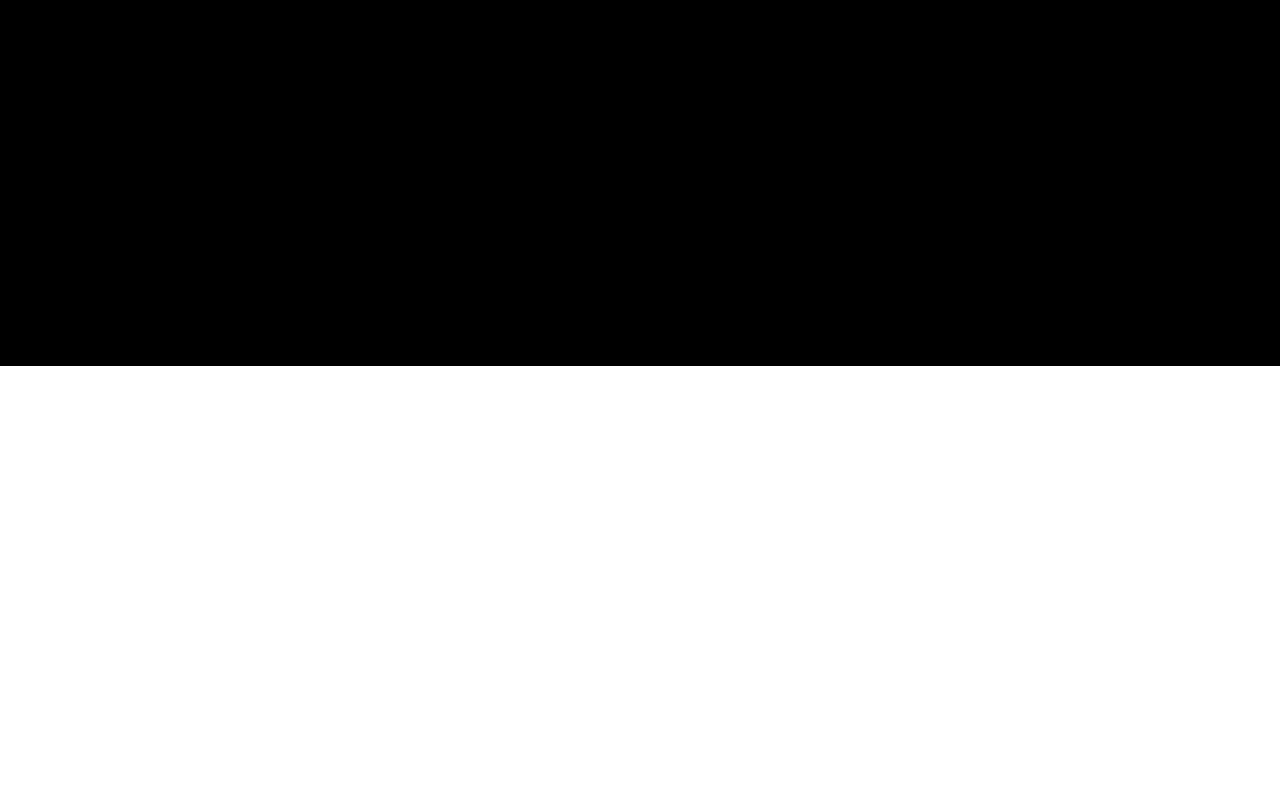
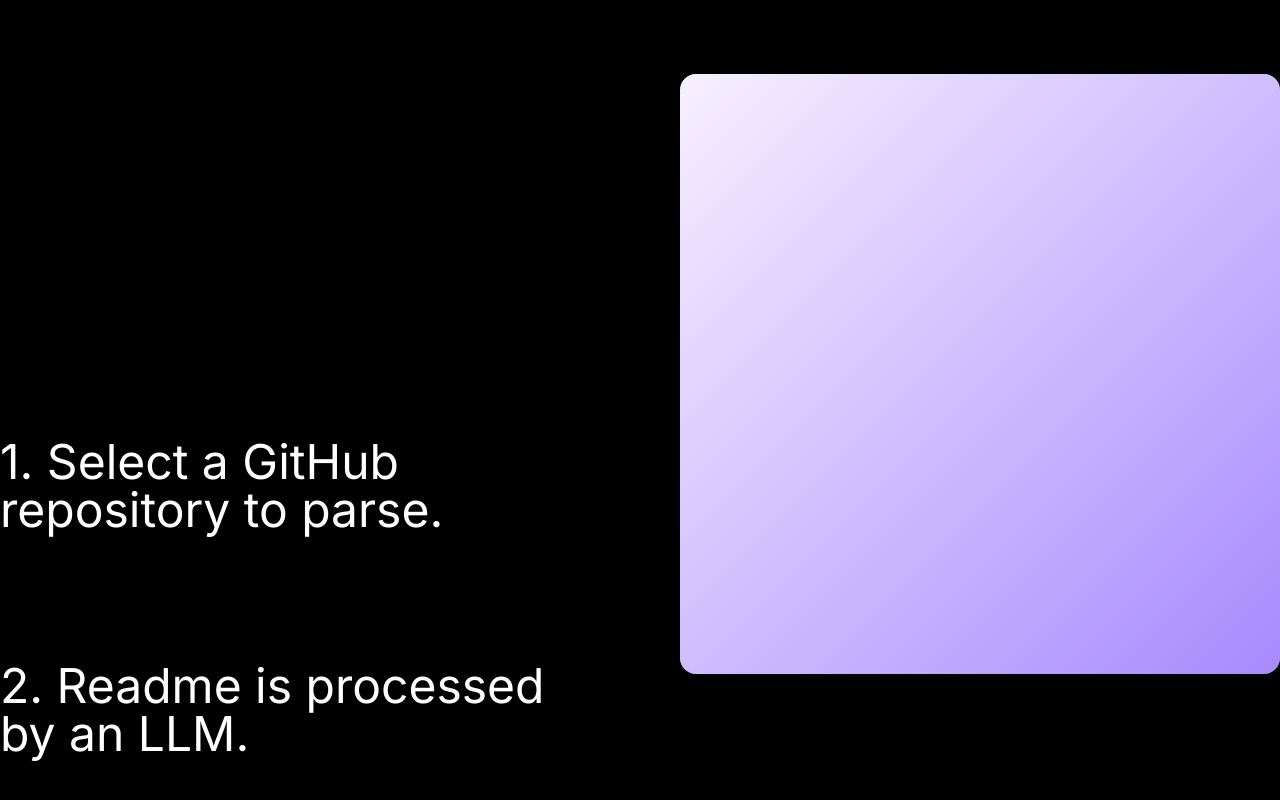
Before and after one commit to kashyaprajan11/ai-file-reader, a Next.js app in the folder apps/frontend/: page / in a window 1280 px wide. Shown: the part 434-1234 px from the top of the page. Before the commit the page ends 800 px from the top, so only its background shows below. Built offline with nearby package versions, Linux system fonts and the light colour scheme; no server answers.

Commit message:
Working on the how it works section in homepage

```diff
--- a/apps/frontend/app/globals.css
+++ b/apps/frontend/app/globals.css
@@ -5,6 +5,7 @@
 body {
   background-color: #000;
   min-height: 100vh;
+  color: #fff;
 }
 
 .error {
--- a/apps/frontend/app/layout.tsx
+++ b/apps/frontend/app/layout.tsx
@@ -19,6 +19,12 @@
 }>) {
   return (
     <html lang="en">
+      <head>
+        <link
+          rel="stylesheet"
+          href="https://cdnjs.cloudflare.com/ajax/libs/font-awesome/6.0.0-beta3/css/all.min.css"
+        />
+      </head>
       <body className={inter.className}>
         <AppProvider>
           <Navbar />
--- a/apps/frontend/app/page.tsx
+++ b/apps/frontend/app/page.tsx
@@ -1,5 +1,13 @@
 "use client";
+import ScrollSplitSection from "@/components/ScrollSplitSection";
 
 export default function Home() {
-  return <div>Index page </div>;
+  return (
+    <div>
+      <p>Hello</p>
+      <div className="h-[40vh]" />
+      <ScrollSplitSection />
+      <div className="h-[80vh]" />
+    </div>
+  );
 }
--- /dev/null
+++ b/apps/frontend/components/ScrollSplitSection/FeatureCard.tsx
@@ -0,0 +1,52 @@
+"use client";
+import classNames from "classnames";
+
+type FeatureCardProps = {
+  gradient: string;
+  children: React.ReactNode;
+};
+
+export default function FeatureCard({ children, gradient }: FeatureCardProps) {
+  return (
+    <div
+      className={classNames(
+        "h-full w-full rounded-2xl bg-gradient-to-br",
+        gradient
+      )}
+    >
+      {children}
+    </div>
+  );
+}
+
+export function RepositoryParse() {
+  return (
+    <FeatureCard gradient="from-[#f7f0ff] to-[#a78afe]">
+      This is first step
+    </FeatureCard>
+  );
+}
+
+export function ReadmeLLM() {
+  return (
+    <FeatureCard gradient="from-[] to-[]">This is second step</FeatureCard>
+  );
+}
+
+export function EmbeddingsGenerate() {
+  return (
+    <FeatureCard gradient="from-[] to-[]">This is second step</FeatureCard>
+  );
+}
+
+export function UserQuestions() {
+  return (
+    <FeatureCard gradient="from-[] to-[]">This is second step</FeatureCard>
+  );
+}
+
+export function GetAnswer() {
+  return (
+    <FeatureCard gradient="from-[] to-[]">This is second step</FeatureCard>
+  );
+}
--- /dev/null
+++ b/apps/frontend/components/ScrollSplitSection/FeatureTitle.tsx
@@ -0,0 +1,26 @@
+"use client";
+
+import React from "react";
+import { useInView } from "framer-motion";
+import classNames from "classnames";
+
+type Props = {
+  children: React.ReactNode;
+};
+
+export default function FeatureTitle({ children }: Props) {
+  const ref = React.useRef<HTMLParagraphElement>(null);
+  const isInView = useInView(ref, { margin: "-50% 0px -50% 0px" });
+
+  return (
+    <p
+      ref={ref}
+      className={classNames(
+        "text-5xl py-16 transition-colors",
+        isInView ? "text-white" : "text-gray-900"
+      )}
+    >
+      {children}
+    </p>
+  );
+}
--- /dev/null
+++ b/apps/frontend/components/ScrollSplitSection/index.tsx
@@ -0,0 +1,31 @@
+"use client";
+import React from "react";
+
+import FeatureTitle from "./FeatureTitle";
+import FeatureCard from "./FeatureCard";
+import { features } from "./sectionData";
+
+function ScrollSplitSection() {
+  return (
+    <div className="flex w-full gap-20 items-start">
+      <div className="w-full py-[50vh]">
+        <ul>
+          {features.map((feature) => (
+            <li>
+              <FeatureTitle>{feature.title}</FeatureTitle>
+            </li>
+          ))}
+        </ul>
+      </div>
+      <div className="w-full sticky top-0 h-screen flex items-center">
+        <div className="w-full aspect-square bg-gray-600 rounded-2xl">
+          <FeatureCard gradient="from-[#f7f0ff] to-[#a78afe]">
+            <span />
+          </FeatureCard>
+        </div>
+      </div>
+    </div>
+  );
+}
+
+export default ScrollSplitSection;
--- /dev/null
+++ b/apps/frontend/components/ScrollSplitSection/sectionData.ts
@@ -0,0 +1,22 @@
+export const features: Array<{ id: number; title: string }> = [
+  {
+    id: 1,
+    title: "1. Select a GitHub repository to parse.",
+  },
+  {
+    id: 2,
+    title: "2. Readme is processed by an LLM.",
+  },
+  {
+    id: 3,
+    title: "3. Embeddings are generated and stored.",
+  },
+  {
+    id: 4,
+    title: "4. User questions are converted to embeddings.",
+  },
+  {
+    id: 5,
+    title: "5. The best match is retrieved and refined.",
+  },
+];
--- a/apps/frontend/package.json
+++ b/apps/frontend/package.json
@@ -12,8 +12,9 @@
     "@hookform/resolvers": "^3.3.4",
     "@xenova/transformers": "^2.17.2",
     "ai": "^3.3.7",
-    "animejs": "^3.2.2",
     "axios": "^1.6.8",
+    "classnames": "^2.5.1",
+    "framer-motion": "^11.3.31",
     "next": "14.2.2",
     "octokit": "^4.0.2",
     "react": "^18",
```
Also changed, not shown: 2 other files (tests, documents, lock files or other folders).
